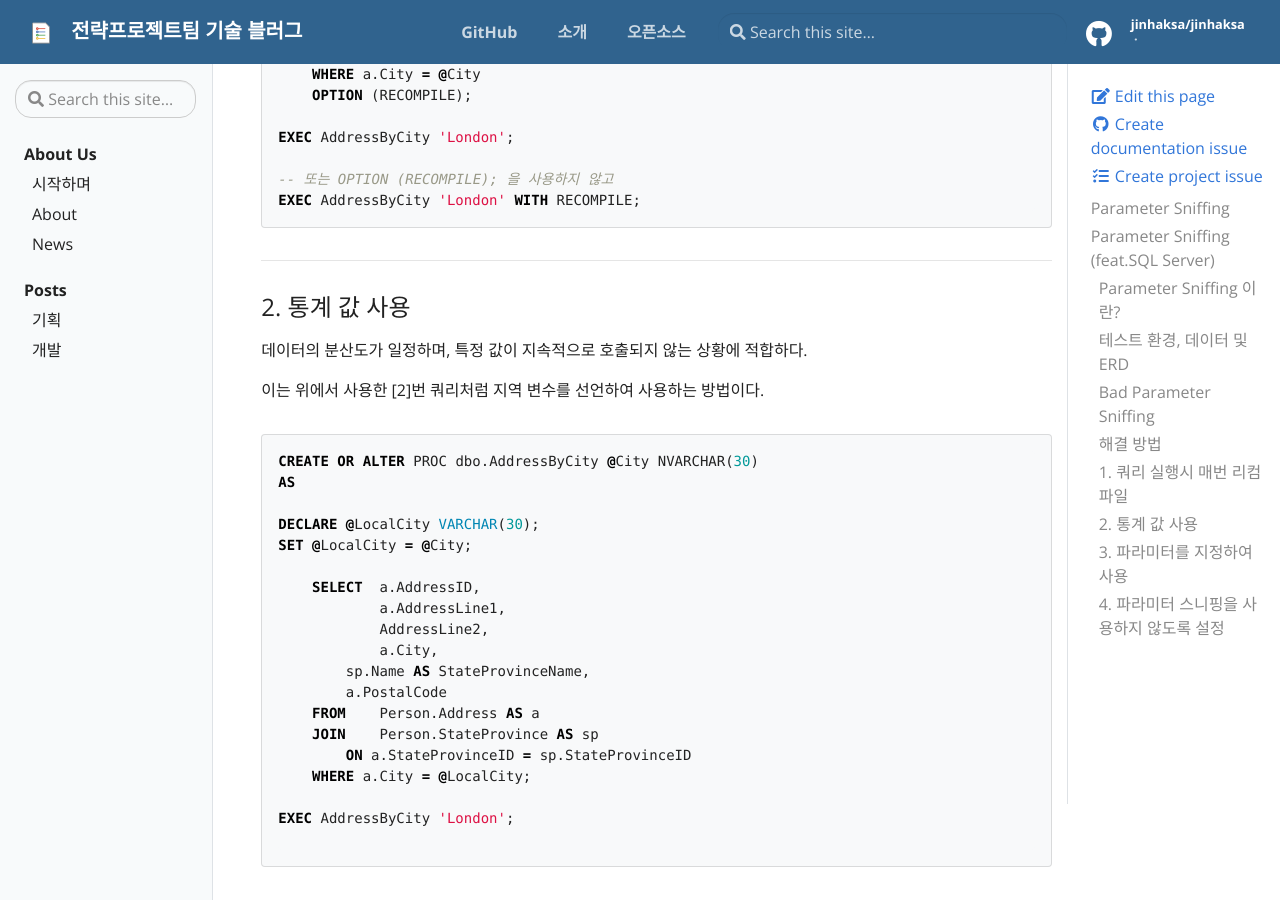
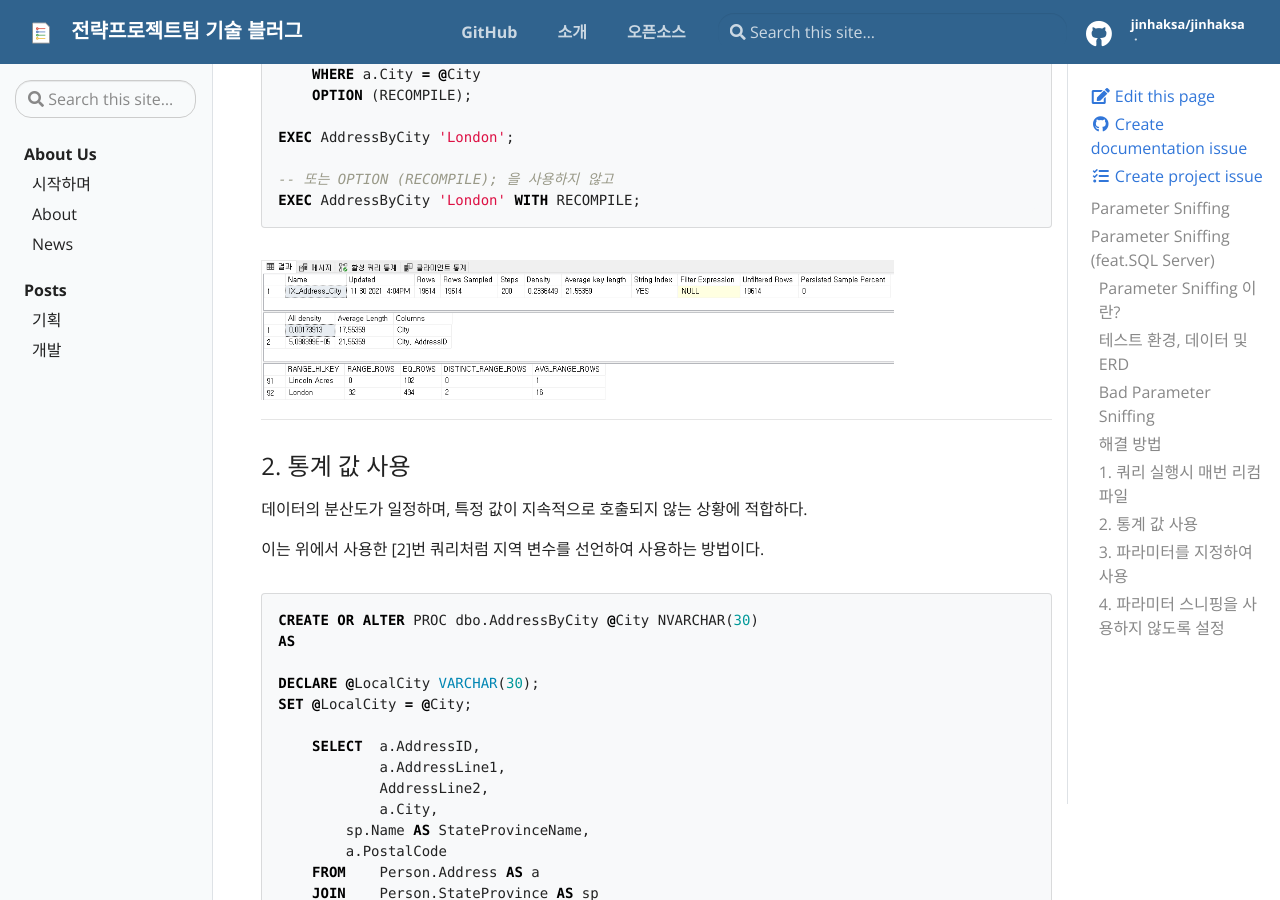
Before and after one commit to jinhaksa/jinhaksa.github.io, a Jekyll site: the page built from _posts/dev/2021-11-30-parameter-sniffing.md, in a window 1280 px wide and 900 px high, scrolled down 5289 px. Built offline with Jekyll 4.4.1, drawn with Linux system fonts in a browser that asks for light colours.

Commit message:
Merge branch 'main' of https://github.com/jinhaksa/jinhaksa.github.io into main

````diff
--- a/_posts/dev/2021-11-30-parameter-sniffing.md
+++ b/_posts/dev/2021-11-30-parameter-sniffing.md
@@ -184,6 +184,8 @@ EXEC AddressByCity 'London';
 EXEC AddressByCity 'London' WITH RECOMPILE;
 ```
 
+![](/assets/img/posts/dev/2021-11-30-parameter-sniffing/ps_5.png)
+
 ---
 
 ### 2. 통계 값 사용
````
Also changed, not shown: assets/img/posts/dev/2021-11-30-parameter-sniffing/ps_5.png, assets/img/posts/dev/2021-11-30-parameter-sniffing/ps_6.png (deleted).
